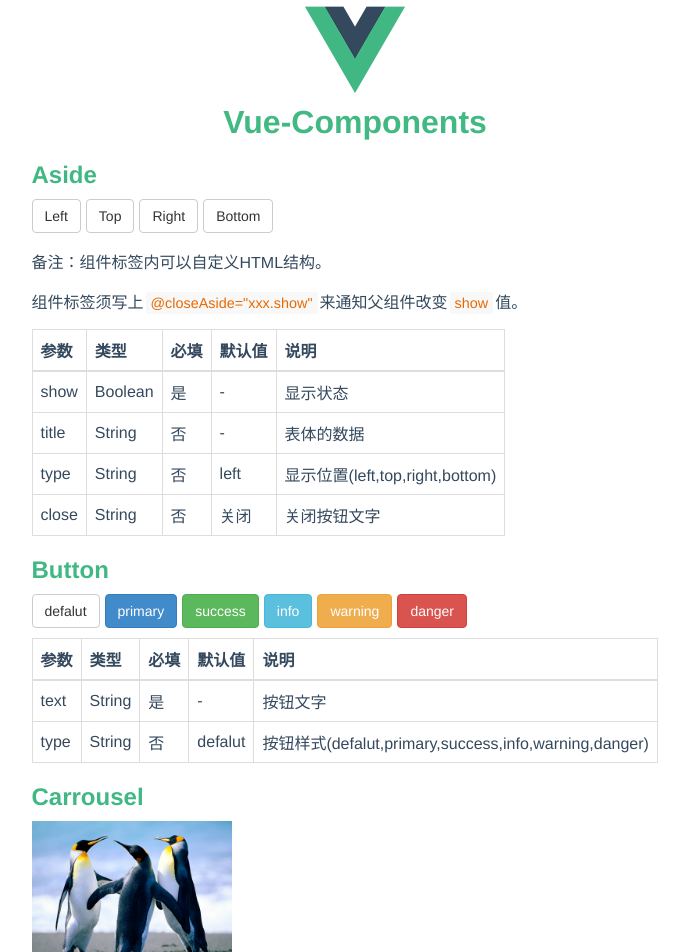
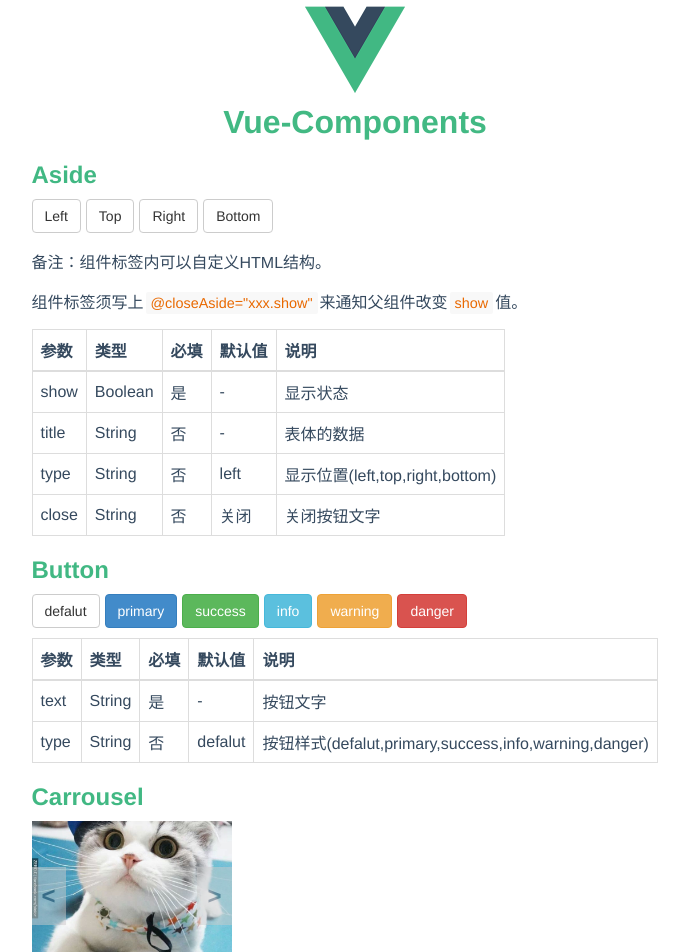
Before and after one commit to LLawlight/vue-components, a Vue app: page / in a window 1280 px wide. Shown: the top 952 px of the page, without its empty margins (285-974 px from the left). Built offline with nearby package versions, Linux system fonts and the light colour scheme.

Commit message:
鱼dalao救我

```diff
--- a/src/App.vue
+++ b/src/App.vue
@@ -177,7 +177,8 @@
               }
             ]"
             :width="200"
-            :height="150">
+            :height="150"
+            :delay="3000">
             </z-carrousel>
           </div>
 
--- a/src/components/Button.vue
+++ b/src/components/Button.vue
@@ -17,7 +17,7 @@ export default {
 };
 </script>
 
-<style lang="css">
+<style lang="css" scoped>
 .z-btn {
   display: inline-block;
   padding: 6px 12px;
--- a/src/components/Carrousel.vue
+++ b/src/components/Carrousel.vue
@@ -3,7 +3,9 @@
     <ul :id=id :style="{width: ulWidth + 'px', height: height + 'px', left: ulLeft + 'px'}">
       <li v-for="li in lis" :style="{width: width + 'px', height: height + 'px'}"><a :href="li.link"><img :src="li.src" /></a></li>
     </ul>
-    <ul class="dots"><li v-for="index in lis.length-2" :class="{active:liIndex == index}"></li></ul>
+    <ul class="dots"><li v-for="index in lis.length-2" :class="{active:liIndex == index}" @click="chooseImage(index)"></li></ul>
+    <span class="arrow arrow-left" @click="preImg">&lt;</span>
+    <span class="arrow arrow-right" @click="nextImg">&gt;</span>
   </div>
 </template>
 
@@ -78,6 +80,27 @@ export default {
         img.style.left = -(this.height * (imageWidth/imageHeight) - this.width)/2 + 'px'
       }
     },
+    preImg: function() {
+      clearInterval(this.autoplayTimer)
+      if (this.timer) {
+        return false
+      }
+      var self = this
+      if (this.ulLeft >= -this.width) {
+        this.ulLeft = -this.width * (this.lis.length - 1)
+      }
+      var offsetLeft = this.ulLeft + this.width
+      self.timer = setInterval(function(){
+        if (self.ulLeft >= offsetLeft) {
+          clearInterval(self.timer)
+          self.timer = 0
+          self.ulLeft = offsetLeft
+          self.autoplay()
+        }else {
+          self.ulLeft = self.ulLeft + self.width/50
+        }
+      },10)
+    },
     nextImg: function() {
       clearInterval(this.autoplayTimer)
       if (this.timer) {
@@ -95,12 +118,20 @@ export default {
           self.ulLeft = offsetLeft
           self.autoplay()
         }else {
-          self.ulLeft = self.ulLeft - self.width/100
+          self.ulLeft = self.ulLeft - self.width/50
         }
       },10)
     },
     autoplay: function() {
-      this.autoplayTimer = setInterval(this.nextImg, this.delay)
+      var self = this
+      this.autoplayTimer = setInterval(self.nextImg, self.delay)
+    },
+    chooseImage: function(index) {
+      clearInterval(this.timer)
+      this.timer = 0
+      clearInterval(this.autoplayTimer)
+      this.ulLeft = -index * this.width
+      this.autoplay()
     }
   }
 };
@@ -142,9 +173,31 @@ img {
   width: 8px;
   height: 8px;
   margin: 0 5px;
+  cursor: pointer;
 }
 
 .dots>li.active {
   background-color: rgb(65, 184, 131);
 }
+
+.arrow {
+  background-color: #ccc;
+  opacity: 0.5;
+  padding: 15px 10px;
+  font-weight: bold;
+  font-family: Simsun,Simhei,sans-serif;
+  cursor: pointer;
+  position: absolute;
+  font-size: 1.5rem;
+}
+.arrow-left {
+  left: 0;
+  top: 50%;
+  transform: translateY(-50%);
+}
+.arrow-right {
+  right: 0;
+  top: 50%;
+  transform: translateY(-50%);
+}
 </style>
```
